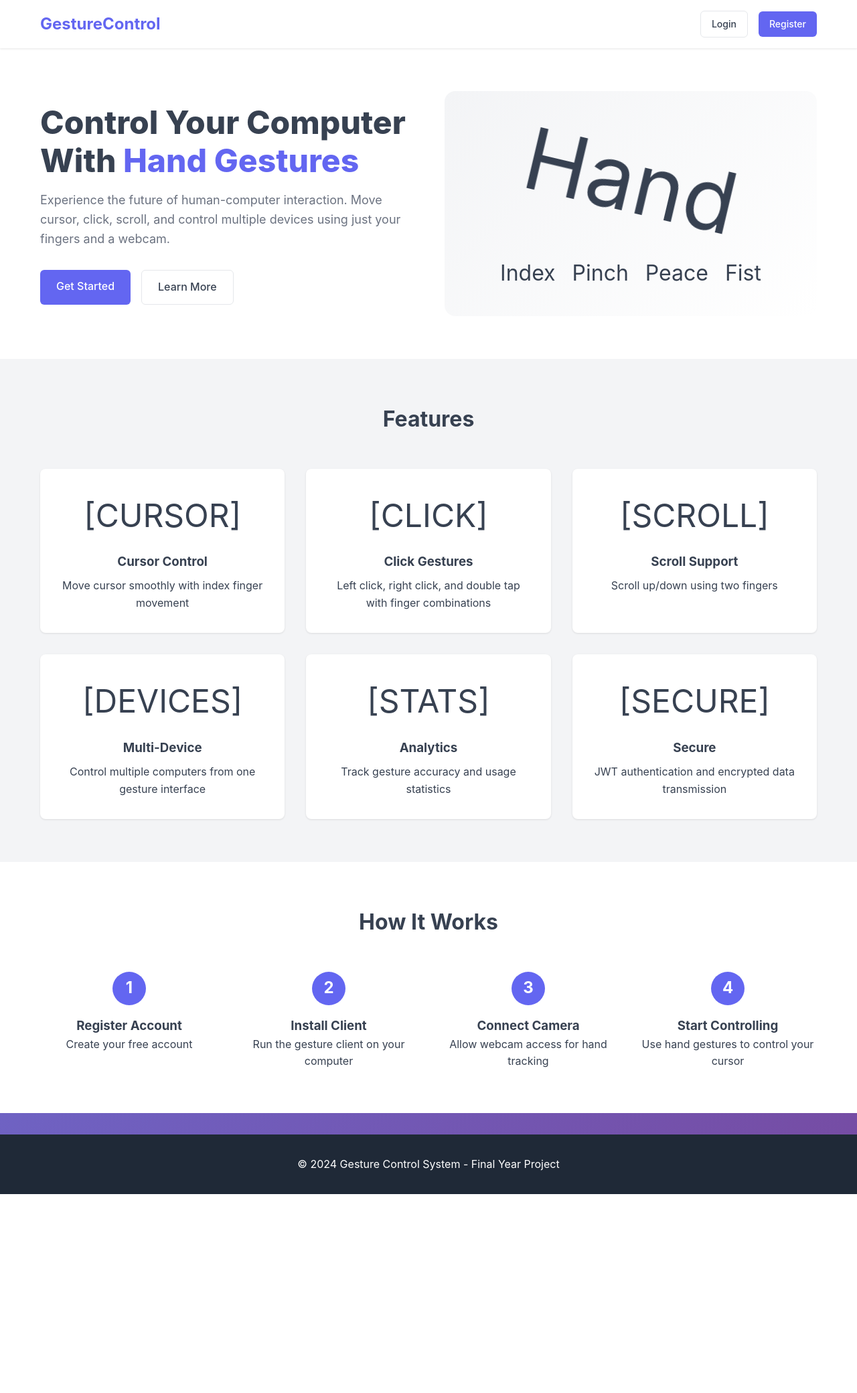
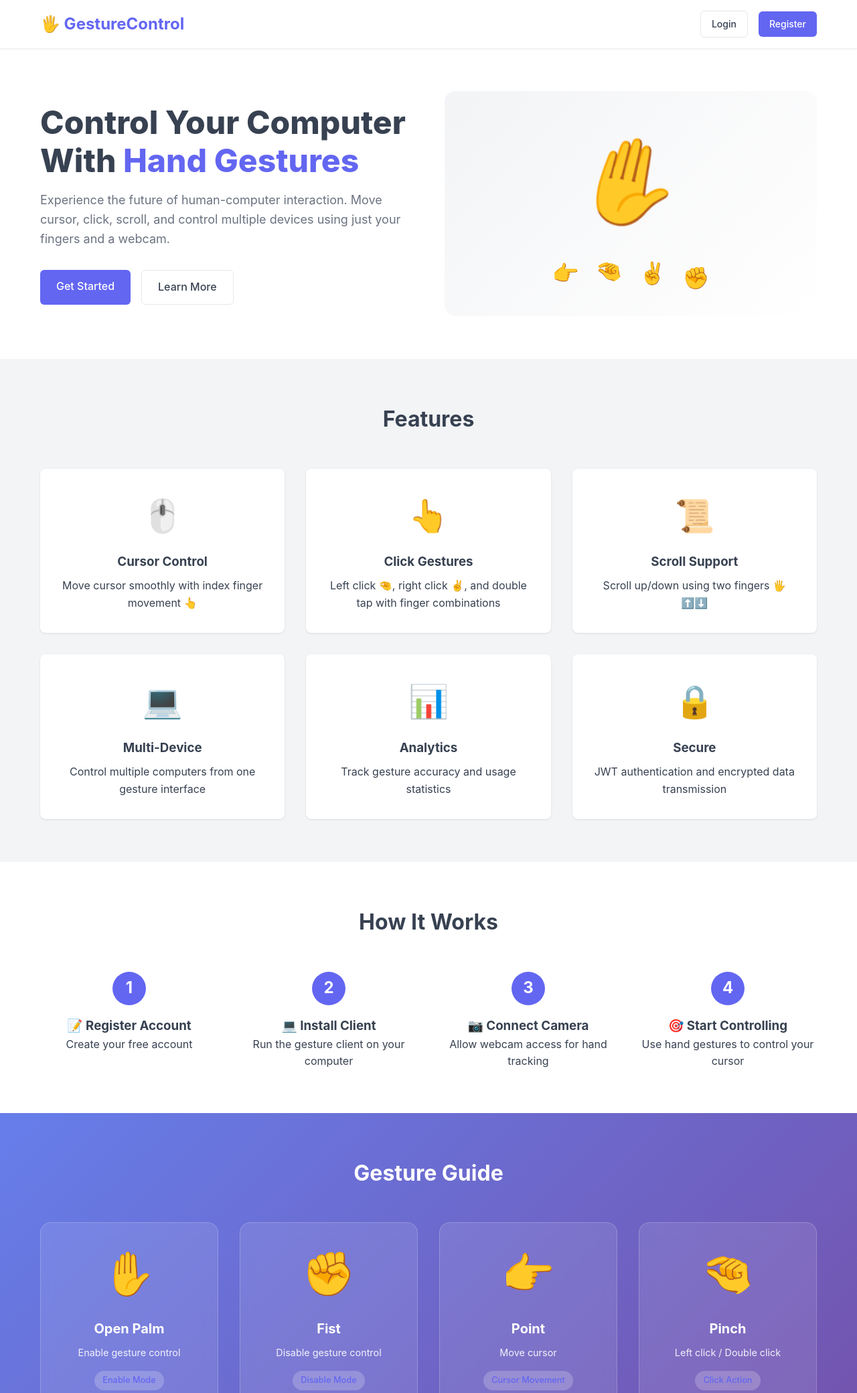
Before and after one commit to sysDrawnest/Gesture-Control-System-2, a Flask app: page / in a window 1280 px wide. Shown: the top 2080 px of the page at 67% size. Before the commit the page ends 1783 px from the top, so only its background shows below. Run offline with Flask 3, Linux system fonts and the light colour scheme.

Commit message:
Update index.html

```diff
--- a/server/templates/index.html
+++ b/server/templates/index.html
@@ -12,7 +12,7 @@
     <nav class="navbar">
         <div class="container">
             <div class="nav-brand">
-                <h1>GestureControl</h1>
+                <h1>🖐️ GestureControl</h1>
             </div>
             <div class="nav-links">
                 <a href="/login" class="btn btn-outline">Login</a>
@@ -38,12 +38,12 @@
                 </div>
                 <div class="hero-image">
                     <div class="gesture-demo">
-                        <div class="hand-icon">Hand</div>
+                        <div class="hand-icon">✋</div>
                         <div class="gesture-animation">
-                            <span>Index</span>
-                            <span>Pinch</span>
-                            <span>Peace</span>
-                            <span>Fist</span>
+                            <span>👉</span>
+                            <span>🤏</span>
+                            <span>✌️</span>
+                            <span>✊</span>
                         </div>
                     </div>
                 </div>
@@ -55,32 +55,32 @@
                 <h2 class="section-title">Features</h2>
                 <div class="features-grid">
                     <div class="feature-card">
-                        <div class="feature-icon">[CURSOR]</div>
+                        <div class="feature-icon">🖱️</div>
                         <h3>Cursor Control</h3>
-                        <p>Move cursor smoothly with index finger movement</p>
+                        <p>Move cursor smoothly with index finger movement 👆</p>
                     </div>
                     <div class="feature-card">
-                        <div class="feature-icon">[CLICK]</div>
+                        <div class="feature-icon">👆</div>
                         <h3>Click Gestures</h3>
-                        <p>Left click, right click, and double tap with finger combinations</p>
+                        <p>Left click 🤏, right click ✌️, and double tap with finger combinations</p>
                     </div>
                     <div class="feature-card">
-                        <div class="feature-icon">[SCROLL]</div>
+                        <div class="feature-icon">📜</div>
                         <h3>Scroll Support</h3>
-                        <p>Scroll up/down using two fingers</p>
+                        <p>Scroll up/down using two fingers 🖐️⬆️⬇️</p>
                     </div>
                     <div class="feature-card">
-                        <div class="feature-icon">[DEVICES]</div>
+                        <div class="feature-icon">💻</div>
                         <h3>Multi-Device</h3>
                         <p>Control multiple computers from one gesture interface</p>
                     </div>
                     <div class="feature-card">
-                        <div class="feature-icon">[STATS]</div>
+                        <div class="feature-icon">📊</div>
                         <h3>Analytics</h3>
                         <p>Track gesture accuracy and usage statistics</p>
                     </div>
                     <div class="feature-card">
-                        <div class="feature-icon">[SECURE]</div>
+                        <div class="feature-icon">🔒</div>
                         <h3>Secure</h3>
                         <p>JWT authentication and encrypted data transmission</p>
                     </div>
@@ -94,23 +94,68 @@
                 <div class="steps">
                     <div class="step">
                         <div class="step-number">1</div>
-                        <h3>Register Account</h3>
+                        <h3>📝 Register Account</h3>
                         <p>Create your free account</p>
                     </div>
                     <div class="step">
                         <div class="step-number">2</div>
-                        <h3>Install Client</h3>
+                        <h3>💻 Install Client</h3>
                         <p>Run the gesture client on your computer</p>
                     </div>
                     <div class="step">
                         <div class="step-number">3</div>
-                        <h3>Connect Camera</h3>
+                        <h3>📷 Connect Camera</h3>
                         <p>Allow webcam access for hand tracking</p>
                     </div>
                     <div class="step">
                         <div class="step-number">4</div>
-                        <h3>Start Controlling</h3>
+                        <h3>🎯 Start Controlling</h3>
                         <p>Use hand gestures to control your cursor</p>
+                    </div>
+                </div>
+            </div>
+        </section>
+
+        <!-- Gesture Guide Section -->
+        <section class="gesture-guide-section">
+            <div class="container">
+                <h2 class="section-title">Gesture Guide</h2>
+                <div class="gesture-guide-grid">
+                    <div class="gesture-card">
+                        <div class="gesture-emoji">✋</div>
+                        <h3>Open Palm</h3>
+                        <p>Enable gesture control</p>
+                        <span class="gesture-action">Enable Mode</span>
+                    </div>
+                    <div class="gesture-card">
+                        <div class="gesture-emoji">✊</div>
+                        <h3>Fist</h3>
+                        <p>Disable gesture control</p>
+                        <span class="gesture-action">Disable Mode</span>
+                    </div>
+                    <div class="gesture-card">
+                        <div class="gesture-emoji">👉</div>
+                        <h3>Point</h3>
+                        <p>Move cursor</p>
+                        <span class="gesture-action">Cursor Movement</span>
+                    </div>
+                    <div class="gesture-card">
+                        <div class="gesture-emoji">🤏</div>
+                        <h3>Pinch</h3>
+                        <p>Left click / Double click</p>
+                        <span class="gesture-action">Click Action</span>
+                    </div>
+                    <div class="gesture-card">
+                        <div class="gesture-emoji">✌️</div>
+                        <h3>Peace</h3>
+                        <p>Right click</p>
+                        <span class="gesture-action">Context Menu</span>
+                    </div>
+                    <div class="gesture-card">
+                        <div class="gesture-emoji">🖐️⬆️</div>
+                        <h3>Two Fingers</h3>
+                        <p>Scroll up/down</p>
+                        <span class="gesture-action">Scroll Page</span>
                     </div>
                 </div>
             </div>
@@ -119,9 +164,118 @@
 
     <footer>
         <div class="container">
-            <p>&copy; 2024 Gesture Control System - Final Year Project</p>
+            <p>&copy; 2024 Gesture Control System - Final Year Project | 🖐️ Control the future with gestures</p>
         </div>
     </footer>
+
+    <style>
+        /* Additional styles for gesture guide section */
+        .gesture-guide-section {
+            padding: 4rem 0;
+            background: linear-gradient(135deg, #667eea 0%, #764ba2 100%);
+            color: white;
+        }
+
+        .gesture-guide-section .section-title {
+            color: white;
+        }
+
+        .gesture-guide-grid {
+            display: grid;
+            grid-template-columns: repeat(auto-fit, minmax(250px, 1fr));
+            gap: 2rem;
+            margin-top: 2rem;
+        }
+
+        .gesture-card {
+            background: rgba(255, 255, 255, 0.1);
+            backdrop-filter: blur(10px);
+            border-radius: 1rem;
+            padding: 1.5rem;
+            text-align: center;
+            transition: transform 0.3s ease;
+            border: 1px solid rgba(255, 255, 255, 0.2);
+        }
+
+        .gesture-card:hover {
+            transform: translateY(-5px);
+            background: rgba(255, 255, 255, 0.2);
+        }
+
+        .gesture-emoji {
+            font-size: 4rem;
+            margin-bottom: 1rem;
+        }
+
+        .gesture-card h3 {
+            font-size: 1.25rem;
+            margin-bottom: 0.5rem;
+            color: white;
+        }
+
+        .gesture-card p {
+            font-size: 0.9rem;
+            opacity: 0.9;
+            margin-bottom: 1rem;
+        }
+
+        .gesture-action {
+            display: inline-block;
+            background: rgba(255, 255, 255, 0.2);
+            padding: 0.25rem 0.75rem;
+            border-radius: 20px;
+            font-size: 0.8rem;
+            font-weight: 500;
+        }
+
+        @keyframes wave {
+
+            0%,
+            100% {
+                transform: rotate(0deg);
+            }
+
+            50% {
+                transform: rotate(15deg);
+            }
+        }
+
+        @keyframes bounce {
+
+            0%,
+            100% {
+                transform: translateY(0);
+            }
+
+            50% {
+                transform: translateY(-10px);
+            }
+        }
+
+        .hand-icon {
+            animation: wave 2s infinite;
+            display: inline-block;
+        }
+
+        .gesture-animation span {
+            display: inline-block;
+            animation: bounce 1s infinite;
+            margin: 0 0.5rem;
+            font-size: 2rem;
+        }
+
+        .gesture-animation span:nth-child(2) {
+            animation-delay: 0.2s;
+        }
+
+        .gesture-animation span:nth-child(3) {
+            animation-delay: 0.4s;
+        }
+
+        .gesture-animation span:nth-child(4) {
+            animation-delay: 0.6s;
+        }
+    </style>
 
     <script src="/static/js/main.js"></script>
 </body>
```
